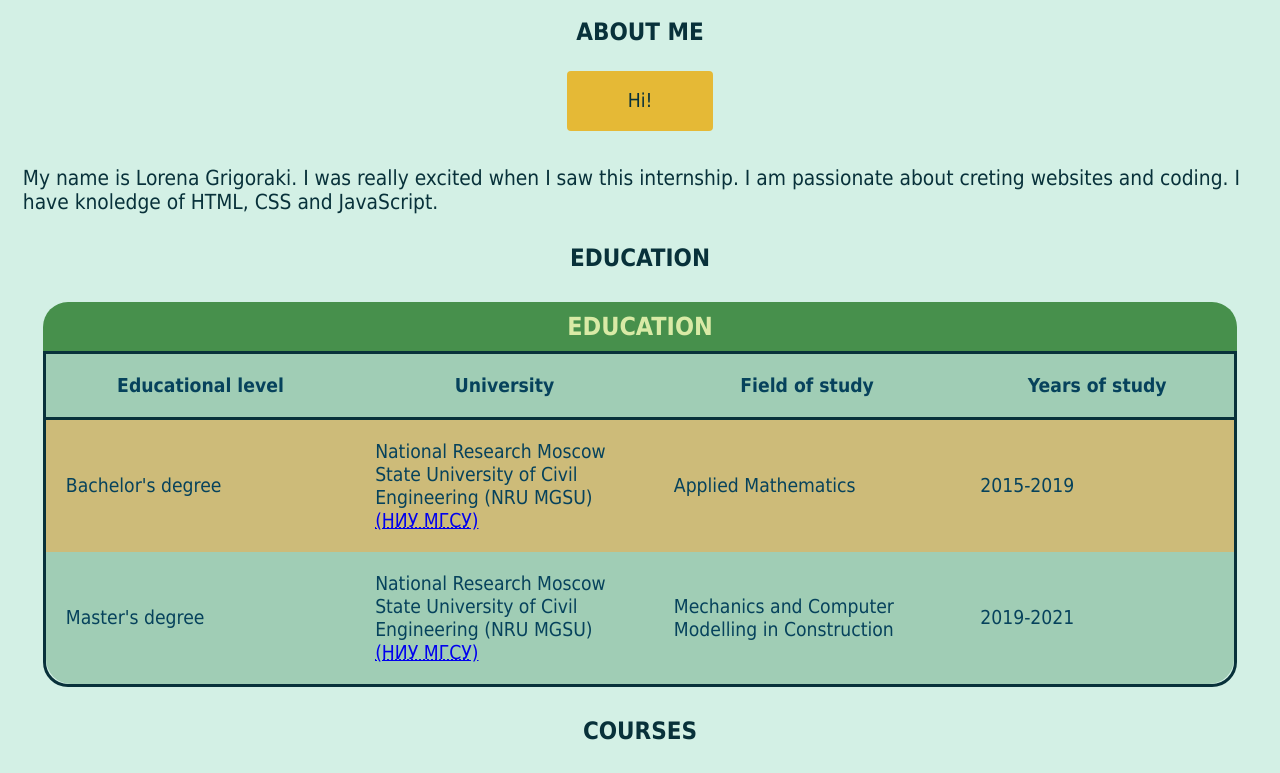
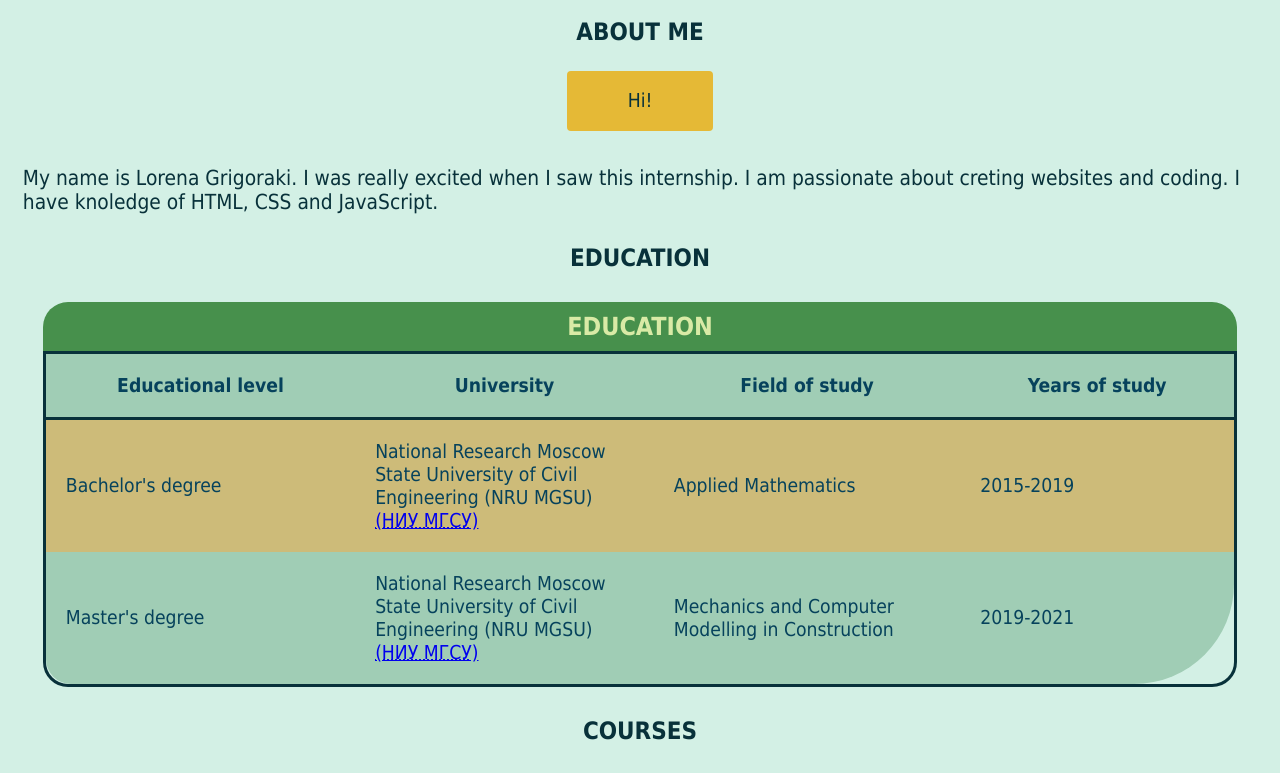
Before and after one commit to Lorenagrigoraki/resume, a plain HTML site: page index.html in a window 1280 px wide. Shown: the part 178-951 px from the top of the page. Drawn offline with Linux system fonts and the light colour scheme.

Commit message:
Update styleForIndex.css

```diff
--- a/stylesheet/styleForIndex.css
+++ b/stylesheet/styleForIndex.css
@@ -116,7 +116,7 @@ tr:last-child>td:first-child {
 	border-radius: 0 0 0 25px;
 }
 tr:last-child>td:last-child {
-	border-radius: 0 0 25px 0;
+	border-radius: 0 0 100px 0;
 }
 th, td {
 	/*height: 60px;*/
```
